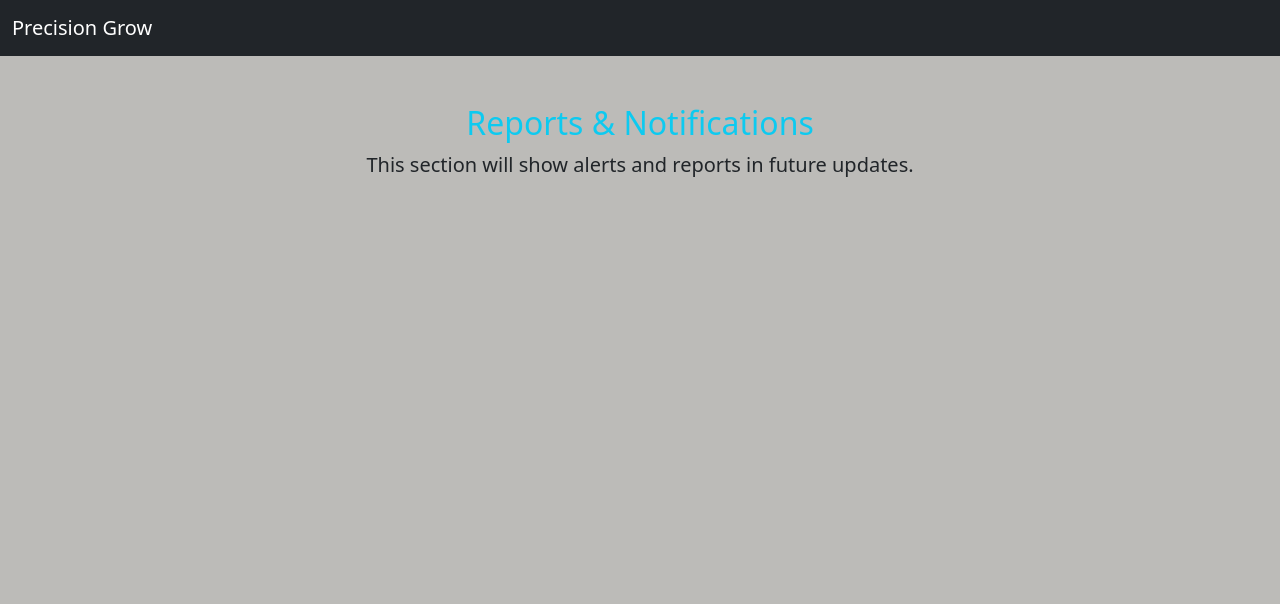
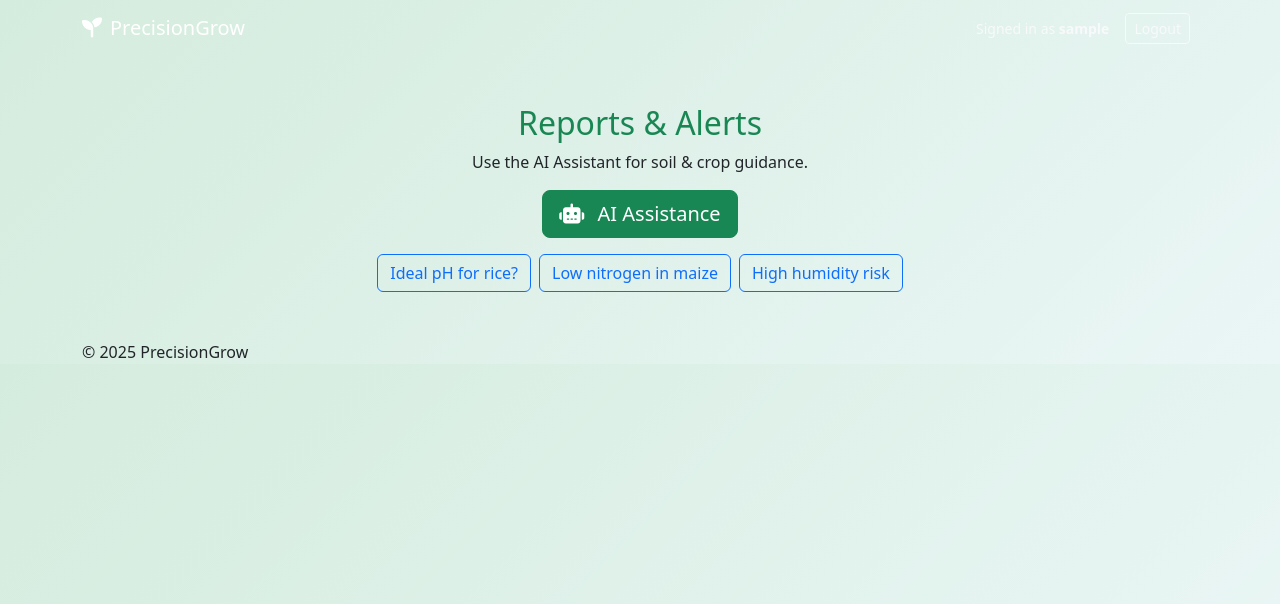
Before and after one commit to mayankpiplodiya/precisiongrow, a Flask app: page /reports in a window 1280 px wide. Shown: the top 604 px of the page. Run offline with Flask 3, Linux system fonts and the light colour scheme; the visitor is signed in with stand-in values (Sample User, id 1).

Commit message:
Update reports.html

```diff
--- a/templates/reports.html
+++ b/templates/reports.html
@@ -1,19 +1,85 @@
-<!DOCTYPE html>
-<html lang="en">
-<head>
-    <meta charset="UTF-8">
-    <title>Reports & Alerts</title>
-    <link href="https://cdn.jsdelivr.net/npm/bootstrap@5.3.0-alpha3/dist/css/bootstrap.min.css" rel="stylesheet">
-</head>
-<body style="background:#BCBBB8;">
-<nav class="navbar navbar-expand-lg navbar-dark bg-dark">
-    <div class="container-fluid">
-        <a class="navbar-brand" href="/home">Precision Grow</a>
+{% extends "home.html" %}
+{% block title %}Reports & Alerts · PrecisionGrow{% endblock %}
+
+{% block content %}
+<div class="text-center">
+  <h2 class="text-success mb-2">Reports & Alerts</h2>
+  <p class="lead-muted mb-3">Use the AI Assistant for soil & crop guidance.</p>
+
+  <div class="d-flex justify-content-center">
+    <button id="chatbotToggle" class="btn btn-success btn-lg center-btn"><i class="fa-solid fa-robot me-2"></i> AI Assistance</button>
+  </div>
+
+  <div class="d-flex justify-content-center gap-2 mt-3">
+    <button class="btn btn-outline-primary quick-q">Ideal pH for rice?</button>
+    <button class="btn btn-outline-primary quick-q">Low nitrogen in maize</button>
+    <button class="btn btn-outline-primary quick-q">High humidity risk</button>
+  </div>
+</div>
+
+<div id="chatPanel" class="card project-card mt-4 mx-auto" style="max-width:720px; display:none;">
+  <div class="card-header bg-gradient text-white d-flex justify-content-between align-items-center">
+    <div><i class="fa-solid fa-comments me-2"></i>PrecisionBot 🌾</div>
+    <button id="closeChat" class="btn btn-sm btn-light">Close</button>
+  </div>
+
+  <div class="card-body d-flex flex-column" style="height:420px;">
+    <div id="chatMessages" class="flex-grow-1 mb-3" style="overflow-y:auto;">
+      <div class="bot-message p-2 mb-2">Hi! 👋 I’m PrecisionBot. Ask me about soil pH, humidity, temperature, NPK, or crop yield. Try the buttons above.</div>
     </div>
-</nav>
-<div class="container mt-5 text-center">
-    <h2 class="text-info">Reports & Notifications</h2>
-    <p class="lead">This section will show alerts and reports in future updates.</p>
+
+    <div class="input-group">
+      <input id="chatInput" type="text" class="form-control" placeholder="Type your question..." aria-label="Chat input">
+      <button id="sendBtn" class="btn btn-success"><i class="fa-solid fa-paper-plane"></i> Send</button>
+    </div>
+  </div>
 </div>
-</body>
-</html>
+{% endblock %}
+
+{% block scripts %}
+<script>
+const toggleBtn = document.getElementById('chatbotToggle');
+const chatPanel = document.getElementById('chatPanel');
+const closeBtn = document.getElementById('closeChat');
+const sendBtn = document.getElementById('sendBtn');
+const chatInput = document.getElementById('chatInput');
+const chatMessages = document.getElementById('chatMessages');
+const quickButtons = document.querySelectorAll('.quick-q');
+
+function appendMessage(text, sender){
+  const div = document.createElement('div');
+  div.className = sender === 'user' ? 'user-message p-2 mb-2' : 'bot-message p-2 mb-2';
+  div.textContent = text;
+  if (sender === 'user') { div.style.marginLeft='auto'; div.style.background='#dff4e0'; }
+  chatMessages.appendChild(div);
+  chatMessages.scrollTop = chatMessages.scrollHeight;
+}
+
+toggleBtn.addEventListener('click', ()=>{
+  chatPanel.style.display = chatPanel.style.display === 'block' ? 'none' : 'block';
+  if (chatPanel.style.display === 'block') setTimeout(()=>chatInput.focus(),120);
+});
+
+closeBtn.addEventListener('click', ()=> chatPanel.style.display='none');
+
+async function sendMessage(msg){
+  if (!msg) return;
+  appendMessage(msg, 'user');
+  try {
+    const resp = await fetch('/chatbot', {
+      method: 'POST',
+      headers: {'Content-Type':'application/json'},
+      body: JSON.stringify({ message: msg })
+    });
+    const data = await resp.json();
+    appendMessage(data.reply || data.response || 'No reply.', 'bot');
+  } catch(e){
+    appendMessage('⚠️ Could not reach server.', 'bot');
+  }
+}
+
+sendBtn.addEventListener('click', ()=>{ const t = chatInput.value.trim(); if(!t) return; chatInput.value=''; sendMessage(t); });
+chatInput.addEventListener('keypress', (e)=>{ if(e.key==='Enter'){ e.preventDefault(); sendBtn.click(); }});
+quickButtons.forEach(btn => btn.addEventListener('click', ()=>{ if(chatPanel.style.display!=='block') toggleBtn.click(); setTimeout(()=> sendMessage(btn.textContent.trim()), 200); }));
+</script>
+{% endblock %}
```
